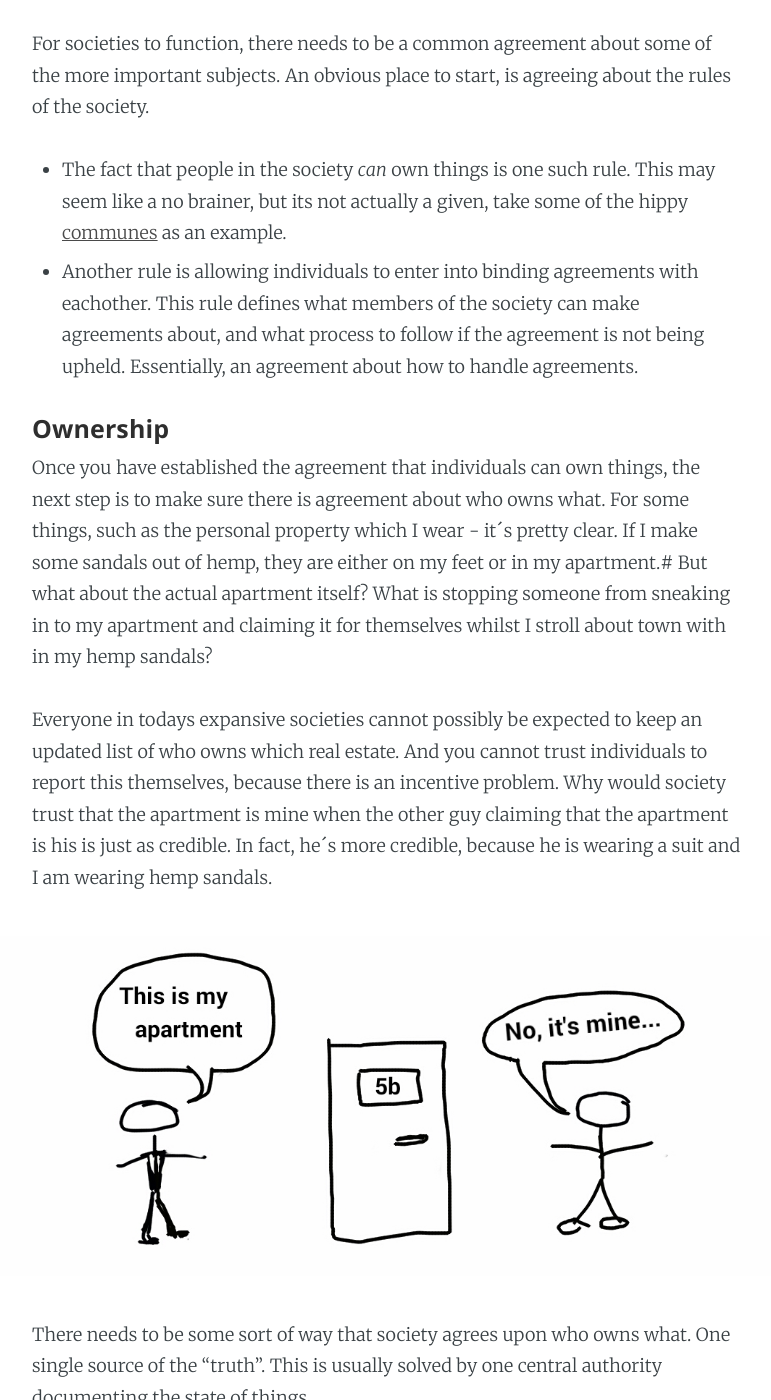
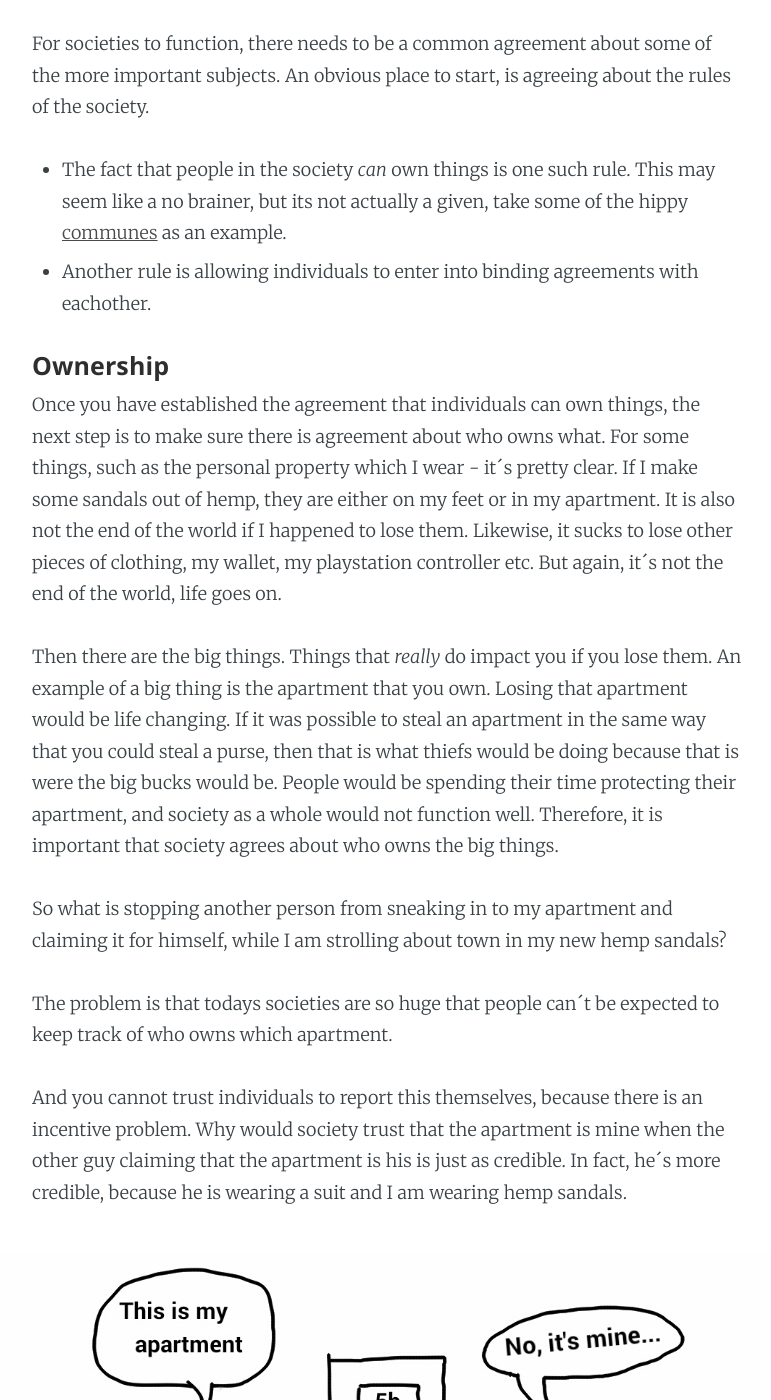
Before and after one commit to wrode/Blog, a Jekyll site: the page built from _posts/2016-05-29-Blockchain.md, in a window 1280 px wide and 1400 px high, scrolled down 2171 px. Shown: the whole window, without its empty margins (253-1024 px from the left). Built offline with Jekyll 4.4.1, drawn with Linux system fonts in a browser that asks for light colours; some of the changed text lies outside the part shown.

Commit message:
Updated blog post

```diff
--- a/_posts/2016-05-29-Blockchain.md
+++ b/_posts/2016-05-29-Blockchain.md
@@ -29,17 +29,23 @@ Different types of agreement have varying degrees of societal consequence. Some
 For societies to function, there needs to be a common agreement about some of the more important subjects. An obvious place to start, is agreeing about the rules of the society.
 
 - The fact that people in the society *can* own things is one such rule. This may seem like a no brainer, but its not actually a given, take some of the hippy [communes](https://en.wikipedia.org/wiki/Commune) as an example.
-- Another rule is allowing individuals to enter into binding agreements with eachother. This rule defines what members of the society can make agreements about, and what process to follow if the agreement is not being upheld. Essentially, an agreement about how to handle agreements.
+- Another rule is allowing individuals to enter into binding agreements with eachother.
 
 #### Ownership
 
-Once you have established the agreement that individuals can own things, the next step is to make sure there is agreement about who owns what. For some things, such as the personal property which I wear - it´s pretty clear. If I make some sandals out of hemp, they are either on my feet or in my apartment.# But what about the actual apartment itself? What is stopping someone from sneaking in to my apartment and claiming it for themselves whilst I stroll about town with in my hemp sandals?
+Once you have established the agreement that individuals can own things, the next step is to make sure there is agreement about who owns what. For some things, such as the personal property which I wear - it´s pretty clear. If I make some sandals out of hemp, they are either on my feet or in my apartment. It is also not the end of the world if I happened to lose them. Likewise, it sucks to lose other pieces of clothing, my wallet, my playstation controller etc. But again, it´s not the end of the world, life goes on.
 
-Everyone in todays expansive societies cannot possibly be expected to keep an updated list of who owns which real estate. And you cannot trust individuals to report this themselves, because there is an incentive problem. Why would society trust that the apartment is mine when the other guy claiming that the apartment is his is just as credible. In fact, he´s more credible, because he is wearing a suit and I am wearing hemp sandals.
+Then there are the big things. Things that *really* do impact you if you lose them. An example of a big thing is the apartment that you own. Losing that apartment would be life changing. If it was possible to steal an apartment in the same way that you could steal a purse, then that is what thiefs would be doing because that is were the big bucks would be. People would be spending their time protecting their apartment, and society as a whole would not function well. Therefore, it is important that society agrees about who owns the big things.
+
+So what is stopping another person from sneaking in to my apartment and claiming it for himself, while I am strolling about town in my new hemp sandals?
+
+The problem is that todays societies are so huge that people can´t be expected to keep track of who owns which apartment.
+
+And you cannot trust individuals to report this themselves, because there is an incentive problem. Why would society trust that the apartment is mine when the other guy claiming that the apartment is his is just as credible. In fact, he´s more credible, because he is wearing a suit and I am wearing hemp sandals.
 
 ![Who owns the apartment]({{ site.url }}/assets/images/WhosApartment.jpg)
 
-There needs to be some sort of way that society agrees upon who owns what. One single source of the "truth". This is usually solved by one central authority documenting the state of things.
+This rule defines what members of the society *can* make agreements about, and what process to follow if an agreement is not being upheld. Essentially, an agreement about how to handle agreements.
 
 - Some form of government will document who owns which real estate.
 - A bank will dokument the balance of account holders.
@@ -54,6 +60,8 @@ There needs to be some sort of way that society agrees upon who owns what. One s
 
 
 #### Agreeing about agreements
+
+There needs to be some sort of way that society agrees upon who owns what. One single source of the "truth". This is usually solved by one central authority documenting the state of things.
 
 In societies today you have a central authority for documenting and enforcing the agreement about agreements. This is the legislative branch of the government. If there is a dispute about a particular signed agreement, then you can take this agreement to the authority, who in turn chooses what to do about the dispute (AKA going to court).
 
@@ -71,9 +79,14 @@ This also means that there is no central authority who can . The rules are alrea
 
 Once you start asking *how* Blockchain technology does this
 
-
 For both **ownership** and **agreement about agreements** the solution is having one source of the truth. One agreed upon state. The solution has usually always been to have one central authority who is in charge of this state.
 
+That’s what is meant by decentralized. Instead of one entity managing a central truth for everyone else, now many entities can own an up to date copy of the truth.
+
+If we pretend the Blochchain is based on magic instead of fancy technology, this is how it works:
+All people who want to own a document with the “agreed upon state” for a particular subject (there can be open to the public blockchain and closed types) get an enchanted document, which updates itself with the agreed upon state of things. The document is enchanted in such a way that people cannot make changes to the truth unless you are being honest. So that you cannot change the document to say that you own an apartment which you don’t. Only if you have truly brought the new apartment, then the enchanted dokument allows to be updated, and since it is enchanted, all the other enchanted lists also make the update to themselves.
+
+Is it cheating to use "magic" to get around the promise of not using IT jargon*
 
 Blockchain is essentially just a new way of documenting the state. It´s a way to make a group agree about how .
 
```
